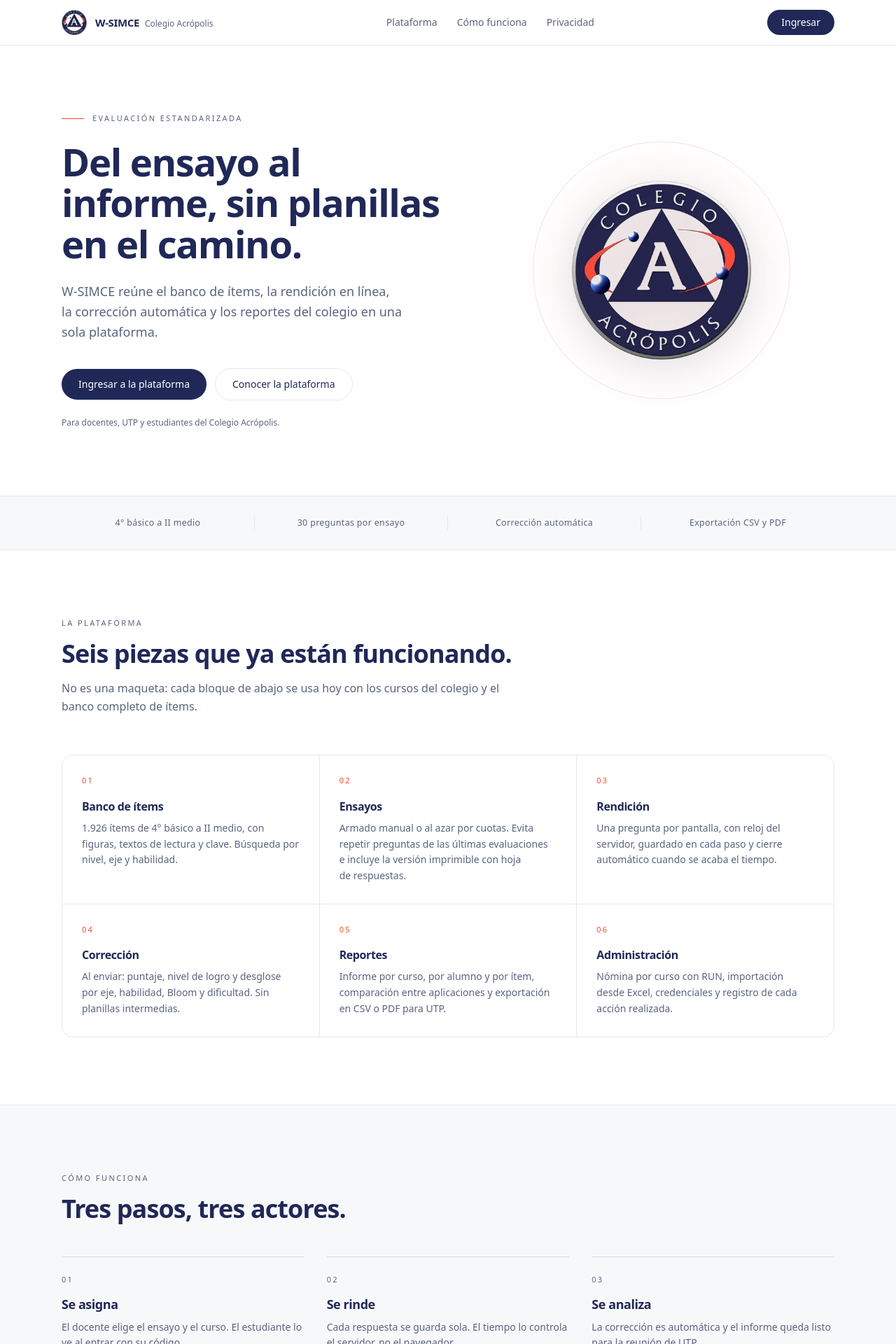
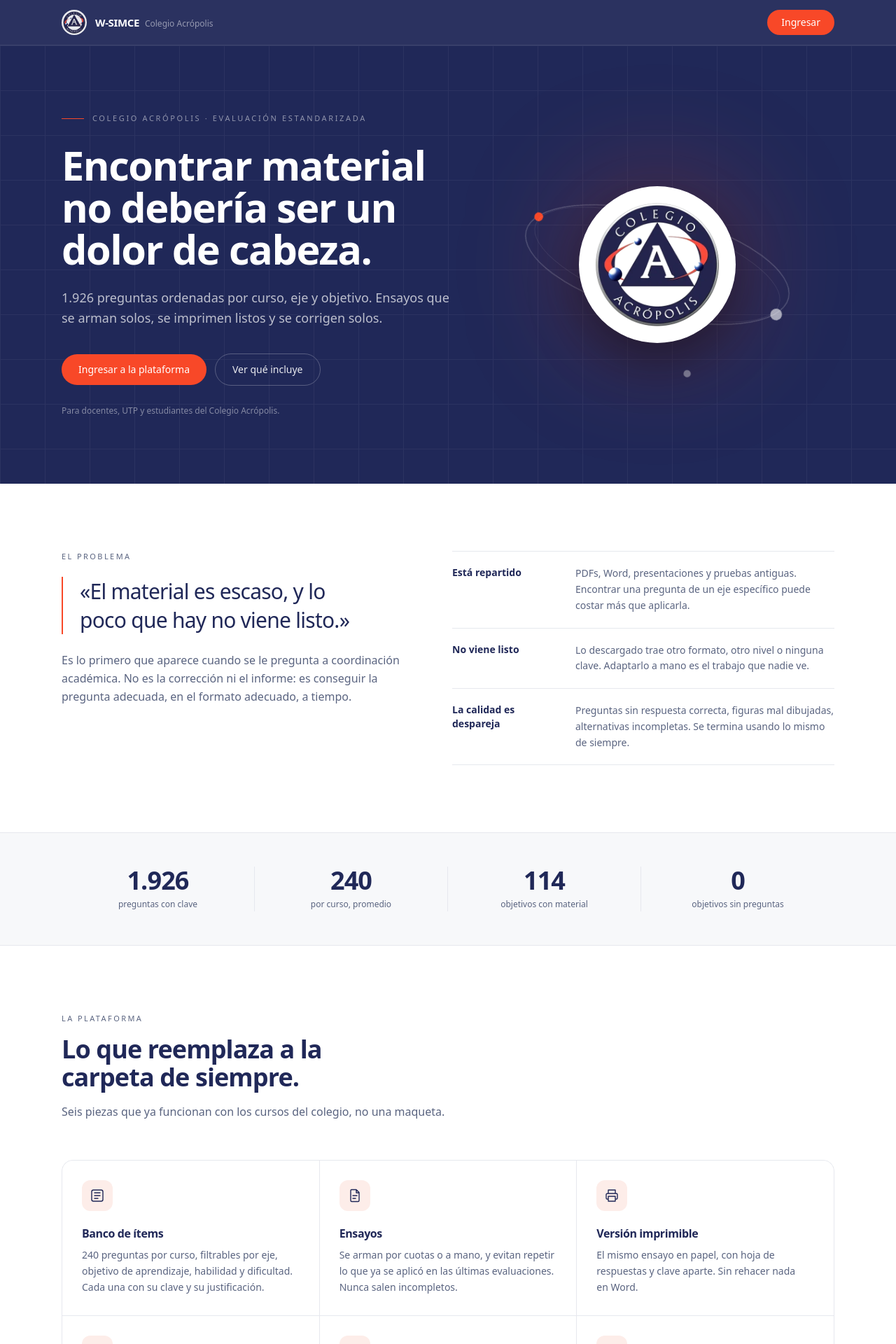
Before and after one commit to WOM-MAX/W-SIMCE, a Next.js app: page / in a window 1280 px wide. Shown: the top 1920 px of the page at 70% size. Built offline with nearby package versions, Linux system fonts and the light colour scheme.

Commit message:
feat(portada): hero marino, sello con orbita y mensaje centrado en el material

```diff
--- a/app/globals.css
+++ b/app/globals.css
@@ -26,6 +26,44 @@
   font-variant-numeric: tabular-nums;
 }
 
+/* Órbita del emblema en la portada: un giro muy lento, casi imperceptible. */
+@keyframes orbita {
+  from {
+    transform: rotate(0deg);
+  }
+  to {
+    transform: rotate(360deg);
+  }
+}
+
+.orbita {
+  animation: orbita 60s linear infinite;
+  transform-origin: center;
+}
+
+@keyframes aparecer {
+  from {
+    opacity: 0;
+    transform: translateY(10px);
+  }
+  to {
+    opacity: 1;
+    transform: none;
+  }
+}
+
+.aparecer {
+  animation: aparecer 0.7s ease-out both;
+}
+
+@media (prefers-reduced-motion: reduce) {
+  .orbita,
+  .aparecer {
+    animation: none;
+  }
+}
+
+
 @media print {
   @page {
     size: A4;
--- a/app/page.tsx
+++ b/app/page.tsx
@@ -3,96 +3,103 @@
 export const metadata: Metadata = {
   title: 'W-SIMCE · Evaluación estandarizada · Colegio Acrópolis',
   description:
-    'Plataforma de evaluación estandarizada del Colegio Acrópolis: banco de ítems, ensayos, rendición en línea, corrección automática y reportes por eje y habilidad.',
+    'El banco de ítems del Colegio Acrópolis: 1.926 preguntas ordenadas por curso, eje y objetivo, ensayos que se arman solos, versión imprimible, rendición en línea y reportes por habilidad.',
   openGraph: {
     title: 'W-SIMCE · Evaluación estandarizada',
     description:
-      'Banco de ítems, ensayos, rendición en línea, corrección automática y reportes del Colegio Acrópolis.',
+      '1.926 preguntas ordenadas por curso, eje y objetivo. Ensayos, imprimible, rendición y reportes del Colegio Acrópolis.',
     type: 'website',
     locale: 'es_CL',
   },
 };
 
+const ICONOS = {
+  banco: 'M4 6.5A2.5 2.5 0 0 1 6.5 4h11A2.5 2.5 0 0 1 20 6.5v11a2.5 2.5 0 0 1-2.5 2.5h-11A2.5 2.5 0 0 1 4 17.5v-11ZM8 8h8M8 12h8M8 16h5',
+  ensayo: 'M7 3.5h7l4 4V19a1.5 1.5 0 0 1-1.5 1.5h-9A1.5 1.5 0 0 1 6 19V5a1.5 1.5 0 0 1 1-1.5ZM14 3.5V8h4M9 12h6M9 16h4',
+  impresora: 'M7 8V4h10v4M7 17H5.5A1.5 1.5 0 0 1 4 15.5v-5A1.5 1.5 0 0 1 5.5 9h13A1.5 1.5 0 0 1 20 10.5v5a1.5 1.5 0 0 1-1.5 1.5H17M7 13h10v7H7v-7Z',
+  reloj: 'M12 21a9 9 0 1 0 0-18 9 9 0 0 0 0 18ZM12 7v5l3.5 2',
+  check: 'M12 21a9 9 0 1 0 0-18 9 9 0 0 0 0 18ZM8 12.5l2.5 2.5L16 9.5',
+  grafico: 'M4 19h16M7 16V9M12 16V5M17 16v-4',
+} as const;
+
 const BLOQUES = [
   {
-    numero: '01',
+    icono: ICONOS.banco,
     titulo: 'Banco de ítems',
     texto:
-      '1.926 ítems de 4° básico a II medio, con figuras, textos de lectura y clave. Búsqueda por nivel, eje y habilidad.',
+      '240 preguntas por curso, filtrables por eje, objetivo de aprendizaje, habilidad y dificultad. Cada una con su clave y su justificación.',
   },
   {
-    numero: '02',
+    icono: ICONOS.ensayo,
     titulo: 'Ensayos',
     texto:
-      'Armado manual o al azar por cuotas. Evita repetir preguntas de las últimas evaluaciones e incluye la versión imprimible con hoja de respuestas.',
+      'Se arman por cuotas o a mano, y evitan repetir lo que ya se aplicó en las últimas evaluaciones. Nunca salen incompletos.',
   },
   {
-    numero: '03',
-    titulo: 'Rendición',
+    icono: ICONOS.impresora,
+    titulo: 'Versión imprimible',
     texto:
-      'Una pregunta por pantalla, con reloj del servidor, guardado en cada paso y cierre automático cuando se acaba el tiempo.',
+      'El mismo ensayo en papel, con hoja de respuestas y clave aparte. Sin rehacer nada en Word.',
   },
   {
-    numero: '04',
+    icono: ICONOS.reloj,
+    titulo: 'Rendición en línea',
+    texto:
+      'Una pregunta por pantalla, con reloj del servidor, guardado en cada paso y cierre automático al expirar.',
+  },
+  {
+    icono: ICONOS.check,
     titulo: 'Corrección',
     texto:
-      'Al enviar: puntaje, nivel de logro y desglose por eje, habilidad, Bloom y dificultad. Sin planillas intermedias.',
+      'Al enviar: puntaje, nivel de logro y desglose por eje, habilidad, Bloom y dificultad.',
   },
   {
-    numero: '05',
+    icono: ICONOS.grafico,
     titulo: 'Reportes',
     texto:
-      'Informe por curso, por alumno y por ítem, comparación entre aplicaciones y exportación en CSV o PDF para UTP.',
-  },
-  {
-    numero: '06',
-    titulo: 'Administración',
-    texto:
-      'Nómina por curso con RUN, importación desde Excel, credenciales y registro de cada acción realizada.',
+      'Informe por curso, por alumno y por ítem, con exportación para la reunión de UTP.',
   },
 ];
 
 const PASOS = [
   {
     numero: '01',
-    titulo: 'Se asigna',
-    texto: 'El docente elige el ensayo y el curso. El estudiante lo ve al entrar con su código.',
+    titulo: 'Se elige',
+    texto: 'Filtra el banco por curso, eje u objetivo y arma el ensayo en minutos.',
   },
   {
     numero: '02',
-    titulo: 'Se rinde',
-    texto: 'Cada respuesta se guarda sola. El tiempo lo controla el servidor, no el navegador.',
+    titulo: 'Se aplica',
+    texto: 'En papel con hoja de respuestas, o en línea con reloj y guardado automático.',
   },
   {
     numero: '03',
-    titulo: 'Se analiza',
-    texto: 'La corrección es automática y el informe queda listo para la reunión de UTP.',
+    titulo: 'Se lee',
+    texto: 'La corrección es automática y el informe queda listo por eje y habilidad.',
   },
 ];
 
 const PRIVACIDAD = [
   {
-    titulo: 'Alojamiento y tránsito',
-    texto: 'Datos en PostgreSQL sobre Neon, con cifrado en tránsito y conexiones separadas para lectura y migraciones.',
+    titulo: 'Alojamiento',
+    texto:
+      'Datos en PostgreSQL sobre Neon, con cifrado en tránsito y conexiones separadas para lectura y migraciones.',
   },
   {
     titulo: 'Sesión firmada',
-    texto: 'Cookie httpOnly con firma HMAC SHA-256. La clave de cada ítem nunca viaja al navegador durante la prueba.',
+    texto:
+      'Cookie httpOnly con firma HMAC SHA-256. La clave de cada ítem nunca viaja al navegador durante la prueba.',
   },
   {
     titulo: 'Trazabilidad',
-    texto: 'Cada acceso, cambio de clave y edición queda en un registro de eventos con fecha y responsable.',
+    texto:
+      'Cada acceso, cambio de clave y edición queda en un registro con fecha y responsable.',
   },
   {
     titulo: 'Acceso por rol',
-    texto: 'Administración, UTP y docentes ven solo lo que les corresponde. El estudiante ve únicamente sus evaluaciones.',
+    texto:
+      'Administración, UTP y docentes ven solo lo que les corresponde. El estudiante ve únicamente sus evaluaciones.',
   },
-];
-
-const ACCESOS = [
-  { href: '#plataforma', texto: 'Plataforma' },
-  { href: '#como-funciona', texto: 'Cómo funciona' },
-  { href: '#privacidad', texto: 'Privacidad' },
 ];
 
 function Emblema({ className }: { className: string }) {
@@ -107,30 +114,91 @@
   );
 }
 
+function Icono({ d }: { d: string }) {
+  return (
+    <svg
+      viewBox="0 0 24 24"
+      fill="none"
+      stroke="currentColor"
+      strokeWidth="1.4"
+      strokeLinecap="round"
+      strokeLinejoin="round"
+      className="h-6 w-6"
+      aria-hidden="true"
+    >
+      <path d={d} />
+    </svg>
+  );
+}
+
+/** Composición del hero: el emblema como sello, con la órbita del colegio girando. */
+function Sello() {
+  return (
+    <div className="relative mx-auto flex h-[21rem] w-[21rem] items-center justify-center sm:h-[26rem] sm:w-[26rem]">
+      {/* halo cálido */}
+      <div
+        aria-hidden="true"
+        className="absolute h-64 w-64 rounded-full bg-acento/25 blur-[80px]"
+      />
+
+      {/* órbita: dos elipses inclinadas + tres esferas */}
+      <svg
+        viewBox="0 0 400 400"
+        className="orbita absolute inset-0 h-full w-full"
+        aria-hidden="true"
+      >
+        <ellipse
+          cx="200"
+          cy="200"
+          rx="186"
+          ry="70"
+          transform="rotate(-22 200 200)"
+          fill="none"
+          stroke="#ffffff"
+          strokeOpacity="0.22"
+          strokeWidth="1.2"
+        />
+        <circle cx="372" cy="158" r="8" fill="#ffffff" fillOpacity="0.6" />
+        <circle cx="30" cy="244" r="6" fill="#f84828" />
+        <circle cx="322" cy="296" r="5" fill="#ffffff" fillOpacity="0.4" />
+      </svg>
+      <svg viewBox="0 0 400 400" className="absolute inset-0 h-full w-full" aria-hidden="true">
+        <ellipse
+          cx="200"
+          cy="200"
+          rx="176"
+          ry="60"
+          transform="rotate(18 200 200)"
+          fill="none"
+          stroke="#ffffff"
+          strokeOpacity="0.08"
+          strokeWidth="1"
+        />
+      </svg>
+
+      {/* sello blanco con el emblema */}
+      <div className="relative grid h-44 w-44 place-items-center rounded-full bg-white shadow-[0_28px_70px_rgba(0,0,0,0.4)] sm:h-56 sm:w-56">
+        <Emblema className="h-36 w-36 sm:h-44 sm:w-44" />
+      </div>
+    </div>
+  );
+}
+
 export default function Portada() {
   return (
     <div className="min-h-dvh bg-white">
-      <header className="sticky top-0 z-40 border-b border-borde/80 bg-white/85 backdrop-blur">
+      <header className="sticky top-0 z-40 border-b border-white/10 bg-marca/95 backdrop-blur">
         <div className="mx-auto flex h-16 max-w-6xl items-center justify-between px-6">
           <a href="/" className="flex items-center gap-3" aria-label="W-SIMCE, inicio">
-            <Emblema className="h-9 w-9" />
+            <Emblema className="h-9 w-9 rounded-full bg-white/90 p-0.5" />
             <span className="flex items-baseline gap-2">
-              <span className="text-[15px] font-semibold tracking-tight text-marca">W-SIMCE</span>
-              <span className="hidden text-xs text-tenue sm:inline">Colegio Acrópolis</span>
+              <span className="text-[15px] font-semibold tracking-tight text-white">W-SIMCE</span>
+              <span className="hidden text-xs text-white/50 sm:inline">Colegio Acrópolis</span>
             </span>
           </a>
-
-          <nav className="hidden items-center gap-7 text-sm text-tenue md:flex">
-            {ACCESOS.map((a) => (
-              <a key={a.href} href={a.href} className="transition hover:text-marca">
-                {a.texto}
-              </a>
-            ))}
-          </nav>
-
           <a
             href="/login"
-            className="rounded-full bg-marca px-5 py-2 text-sm font-medium text-white transition hover:bg-marca-oscuro"
+            className="rounded-full bg-acento px-5 py-2 text-sm font-medium text-white transition hover:bg-acento-oscuro"
           >
             Ingresar
           </a>
@@ -138,76 +206,124 @@
       </header>
 
       <main>
-        {/* ------------------------------------------------------------- portada */}
-        <section className="mx-auto grid max-w-6xl items-center gap-12 px-6 py-16 lg:grid-cols-[1.05fr_0.95fr] lg:gap-16 lg:py-24">
-          <div>
-            <p className="flex items-center gap-3 text-[11px] font-medium uppercase tracking-[0.22em] text-tenue">
+        {/* ------------------------------------------------------------- hero */}
+        <section className="relative overflow-hidden bg-marca">
+          {/* retícula tenue de fondo */}
+          <div
+            aria-hidden="true"
+            className="pointer-events-none absolute inset-0 opacity-[0.05]"
+            style={{
+              backgroundImage:
+                'linear-gradient(to right, white 1px, transparent 1px), linear-gradient(to bottom, white 1px, transparent 1px)',
+              backgroundSize: '64px 64px',
+            }}
+          />
+          <div className="relative mx-auto grid max-w-6xl items-center gap-14 px-6 py-16 lg:grid-cols-[1.05fr_0.95fr] lg:gap-10 lg:py-24">
+            <div className="aparecer">
+              <p className="flex items-center gap-3 text-[11px] font-medium uppercase tracking-[0.24em] text-white/50">
                 <span className="h-px w-8 bg-acento" aria-hidden="true" />
-              Evaluación estandarizada
+                Colegio Acrópolis · Evaluación estandarizada
               </p>
 
-            <h1 className="mt-6 text-balance text-4xl font-semibold leading-[1.08] tracking-tight text-marca sm:text-5xl lg:text-[3.4rem]">
-              Del ensayo al informe, sin planillas en el camino.
+              <h1 className="mt-7 text-balance text-4xl font-semibold leading-[1.05] tracking-tight text-white sm:text-5xl lg:text-[3.6rem]">
+                Encontrar material no debería ser un dolor de cabeza.
               </h1>
 
-            <p className="mt-6 max-w-xl text-pretty text-base leading-relaxed text-tenue sm:text-lg">
-              W-SIMCE reúne el banco de ítems, la rendición en línea, la corrección automática y
-              los reportes del colegio en una sola plataforma.
+              <p className="mt-6 max-w-xl text-pretty text-base leading-relaxed text-white/70 sm:text-lg">
+                1.926 preguntas ordenadas por curso, eje y objetivo. Ensayos que se arman solos, se
+                imprimen listos y se corrigen solos.
               </p>
 
               <div className="mt-9 flex flex-wrap items-center gap-3">
                 <a
                   href="/login"
-                className="rounded-full bg-marca px-6 py-3 text-sm font-medium text-white transition hover:bg-marca-oscuro"
+                  className="rounded-full bg-acento px-6 py-3 text-sm font-medium text-white transition hover:bg-acento-oscuro"
                 >
                   Ingresar a la plataforma
                 </a>
                 <a
                   href="#plataforma"
-                className="rounded-full border border-borde px-6 py-3 text-sm font-medium text-marca transition hover:border-marca/30 hover:bg-fondo"
+                  className="rounded-full border border-white/25 px-6 py-3 text-sm font-medium text-white/90 transition hover:border-white/50 hover:bg-white/5"
                 >
-                Conocer la plataforma
+                  Ver qué incluye
                 </a>
               </div>
 
-            <p className="mt-6 text-xs text-tenue">
+              <p className="mt-7 text-xs text-white/45">
                 Para docentes, UTP y estudiantes del Colegio Acrópolis.
               </p>
             </div>
 
-          <div className="relative flex items-center justify-center">
-            <div
-              aria-hidden="true"
-              className="absolute h-[17rem] w-[17rem] rounded-full border border-borde sm:h-[21rem] sm:w-[21rem] lg:h-[23rem] lg:w-[23rem]"
-            />
-            <div
-              aria-hidden="true"
-              className="absolute h-40 w-40 rounded-full bg-acento-suave blur-3xl sm:h-56 sm:w-56"
-            />
-            <Emblema className="relative h-44 w-44 drop-shadow-[0_10px_28px_rgba(32,40,88,0.14)] sm:h-56 sm:w-56 lg:h-64 lg:w-64" />
+            <Sello />
           </div>
         </section>
 
-        {/* ------------------------------------------------------------ garantías */}
+        {/* ---------------------------------------------------------- el problema */}
+        <section className="bg-white">
+          <div className="mx-auto grid max-w-6xl gap-10 px-6 py-20 md:grid-cols-[0.95fr_1.05fr] md:gap-16 md:py-24">
+            <div>
+              <p className="text-[11px] font-medium uppercase tracking-[0.22em] text-tenue">
+                El problema
+              </p>
+              <blockquote className="mt-5 border-l-2 border-acento pl-6">
+                <p className="text-balance text-2xl font-medium leading-snug tracking-tight text-marca sm:text-3xl">
+                  «El material es escaso, y lo poco que hay no viene listo.»
+                </p>
+              </blockquote>
+              <p className="mt-6 text-pretty leading-relaxed text-tenue">
+                Es lo primero que aparece cuando se le pregunta a coordinación académica. No es la
+                corrección ni el informe: es conseguir la pregunta adecuada, en el formato adecuado,
+                a tiempo.
+              </p>
+            </div>
+
+            <ul className="divide-y divide-borde border-y border-borde">
+              {[
+                {
+                  titulo: 'Está repartido',
+                  texto:
+                    'PDFs, Word, presentaciones y pruebas antiguas. Encontrar una pregunta de un eje específico puede costar más que aplicarla.',
+                },
+                {
+                  titulo: 'No viene listo',
+                  texto:
+                    'Lo descargado trae otro formato, otro nivel o ninguna clave. Adaptarlo a mano es el trabajo que nadie ve.',
+                },
+                {
+                  titulo: 'La calidad es despareja',
+                  texto:
+                    'Preguntas sin respuesta correcta, figuras mal dibujadas, alternativas incompletas. Se termina usando lo mismo de siempre.',
+                },
+              ].map((d) => (
+                <li key={d.titulo} className="grid gap-1 py-5 sm:grid-cols-[9.5rem_1fr] sm:gap-6">
+                  <h3 className="text-sm font-semibold text-marca">{d.titulo}</h3>
+                  <p className="text-pretty text-sm leading-relaxed text-tenue">{d.texto}</p>
+                </li>
+              ))}
+            </ul>
+          </div>
+        </section>
+
+        {/* ------------------------------------------------------------- cifras */}
         <section className="border-y border-borde bg-fondo">
-          <div className="mx-auto grid max-w-6xl grid-cols-2 gap-y-7 px-6 py-7 text-center sm:grid-cols-4 sm:divide-x sm:divide-borde">
+          <div className="mx-auto grid max-w-6xl grid-cols-2 gap-y-8 px-6 py-12 text-center sm:grid-cols-4 sm:divide-x sm:divide-borde">
             {[
-              '4° básico a II medio',
-              '30 preguntas por ensayo',
-              'Corrección automática',
-              'Exportación CSV y PDF',
-            ].map((texto) => (
-              <p
-                key={texto}
-                className="px-4 text-xs leading-relaxed tracking-wide text-tenue sm:text-[12.5px]"
-              >
-                {texto}
+              { valor: '1.926', etiqueta: 'preguntas con clave' },
+              { valor: '240', etiqueta: 'por curso, promedio' },
+              { valor: '114', etiqueta: 'objetivos con material' },
+              { valor: '0', etiqueta: 'objetivos sin preguntas' },
+            ].map((c) => (
+              <div key={c.etiqueta} className="px-4">
+                <p className="tabular text-3xl font-semibold tracking-tight text-marca sm:text-4xl">
+                  {c.valor}
                 </p>
+                <p className="mt-1 text-xs leading-relaxed text-tenue">{c.etiqueta}</p>
+              </div>
             ))}
           </div>
         </section>
 
-        {/* ------------------------------------------------------------- bloques */}
+        {/* ------------------------------------------------------------ bloques */}
         <section id="plataforma" className="scroll-mt-20 bg-white">
           <div className="mx-auto max-w-6xl px-6 py-20 md:py-24">
             <div className="max-w-2xl">
@@ -215,19 +331,20 @@
                 La plataforma
               </p>
               <h2 className="mt-4 text-balance text-3xl font-semibold tracking-tight text-marca sm:text-4xl">
-                Seis piezas que ya están funcionando.
+                Lo que reemplaza a la carpeta de siempre.
               </h2>
               <p className="mt-4 text-pretty leading-relaxed text-tenue">
-                No es una maqueta: cada bloque de abajo se usa hoy con los cursos del colegio y el
-                banco completo de ítems.
+                Seis piezas que ya funcionan con los cursos del colegio, no una maqueta.
               </p>
             </div>
 
             <ul className="mt-14 grid gap-px overflow-hidden rounded-2xl border border-borde bg-borde sm:grid-cols-2 lg:grid-cols-3">
               {BLOQUES.map((b) => (
-                <li key={b.numero} className="group bg-white p-7 transition hover:bg-fondo">
-                  <p className="text-[11px] font-medium tracking-[0.2em] text-acento">{b.numero}</p>
-                  <h3 className="mt-4 text-base font-semibold tracking-tight text-marca">
+                <li key={b.titulo} className="group bg-white p-7 transition hover:bg-fondo">
+                  <span className="inline-flex h-11 w-11 items-center justify-center rounded-xl bg-acento-suave text-marca transition group-hover:bg-marca group-hover:text-white">
+                    <Icono d={b.icono} />
+                  </span>
+                  <h3 className="mt-5 text-base font-semibold tracking-tight text-marca">
                     {b.titulo}
                   </h3>
                   <p className="mt-2 text-pretty text-sm leading-relaxed text-tenue">{b.texto}</p>
@@ -237,24 +354,24 @@
           </div>
         </section>
 
-        {/* -------------------------------------------------------- cómo funciona */}
-        <section id="como-funciona" className="scroll-mt-20 border-y border-borde bg-fondo">
+        {/* --------------------------------------------------------- cómo funciona */}
+        <section id="como-funciona" className="scroll-mt-20 bg-marca">
           <div className="mx-auto max-w-6xl px-6 py-20 md:py-24">
             <div className="max-w-2xl">
-              <p className="text-[11px] font-medium uppercase tracking-[0.22em] text-tenue">
+              <p className="text-[11px] font-medium uppercase tracking-[0.22em] text-white/50">
                 Cómo funciona
               </p>
-              <h2 className="mt-4 text-balance text-3xl font-semibold tracking-tight text-marca sm:text-4xl">
-                Tres pasos, tres actores.
+              <h2 className="mt-4 text-balance text-3xl font-semibold tracking-tight text-white sm:text-4xl">
+                Tres pasos, y ninguno es una planilla.
               </h2>
             </div>
 
             <ol className="mt-12 grid gap-10 md:grid-cols-3 md:gap-8">
               {PASOS.map((p) => (
-                <li key={p.numero} className="border-t border-marca/15 pt-6">
-                  <p className="text-[11px] font-medium tracking-[0.2em] text-tenue">{p.numero}</p>
-                  <h3 className="mt-3 text-lg font-semibold tracking-tight text-marca">{p.titulo}</h3>
-                  <p className="mt-2 text-pretty text-sm leading-relaxed text-tenue">{p.texto}</p>
+                <li key={p.numero} className="border-t border-white/15 pt-6">
+                  <p className="text-[11px] font-medium tracking-[0.2em] text-acento">{p.numero}</p>
+                  <h3 className="mt-3 text-lg font-semibold tracking-tight text-white">{p.titulo}</h3>
+                  <p className="mt-2 text-pretty text-sm leading-relaxed text-white/60">{p.texto}</p>
                 </li>
               ))}
             </ol>
@@ -300,21 +417,21 @@
         </section>
       </main>
 
-      <footer className="border-t border-borde bg-white">
+      <footer className="bg-marca-oscuro">
         <div className="mx-auto flex max-w-6xl flex-col gap-6 px-6 py-10 sm:flex-row sm:items-center sm:justify-between">
           <div className="flex items-center gap-3">
-            <Emblema className="h-8 w-8" />
+            <Emblema className="h-8 w-8 rounded-full bg-white/90 p-0.5" />
             <div>
-              <p className="text-sm font-medium text-marca">W-SIMCE · Colegio Acrópolis</p>
-              <p className="text-xs text-tenue">Puente Alto, Chile</p>
+              <p className="text-sm font-medium text-white">W-SIMCE · Colegio Acrópolis</p>
+              <p className="text-xs text-white/50">Puente Alto, Chile</p>
             </div>
           </div>
 
-          <div className="flex flex-wrap items-center gap-6 text-xs text-tenue">
-            <a href="/login" className="transition hover:text-marca">
+          <div className="flex flex-wrap items-center gap-6 text-xs text-white/50">
+            <a href="/login" className="transition hover:text-white">
               Ingresar
             </a>
-            <a href="/api/live" className="transition hover:text-marca">
+            <a href="/api/live" className="transition hover:text-white">
               Estado del servicio
             </a>
             <span>© 2026</span>
```
Also changed, not shown: 1 other file (tests, documents, lock files or other folders). Lines whose indentation alone changed are shown as unchanged.
